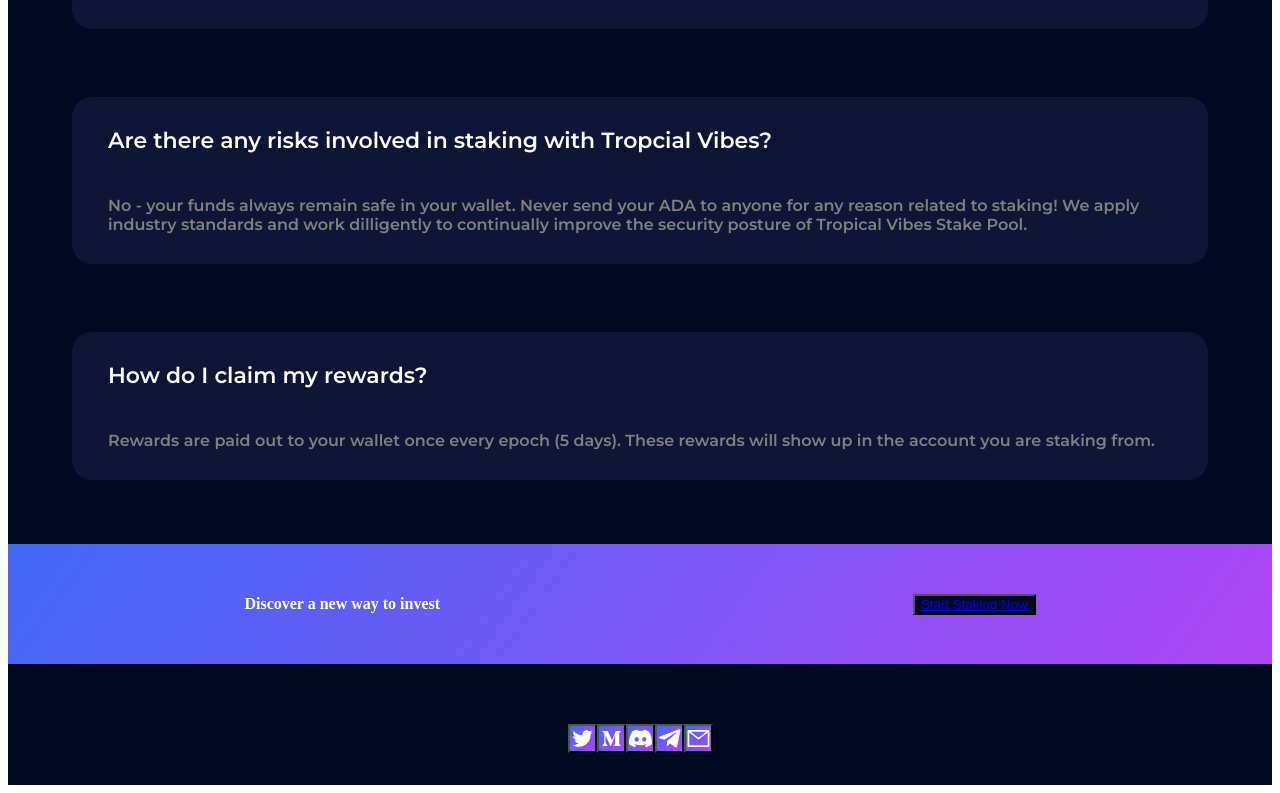
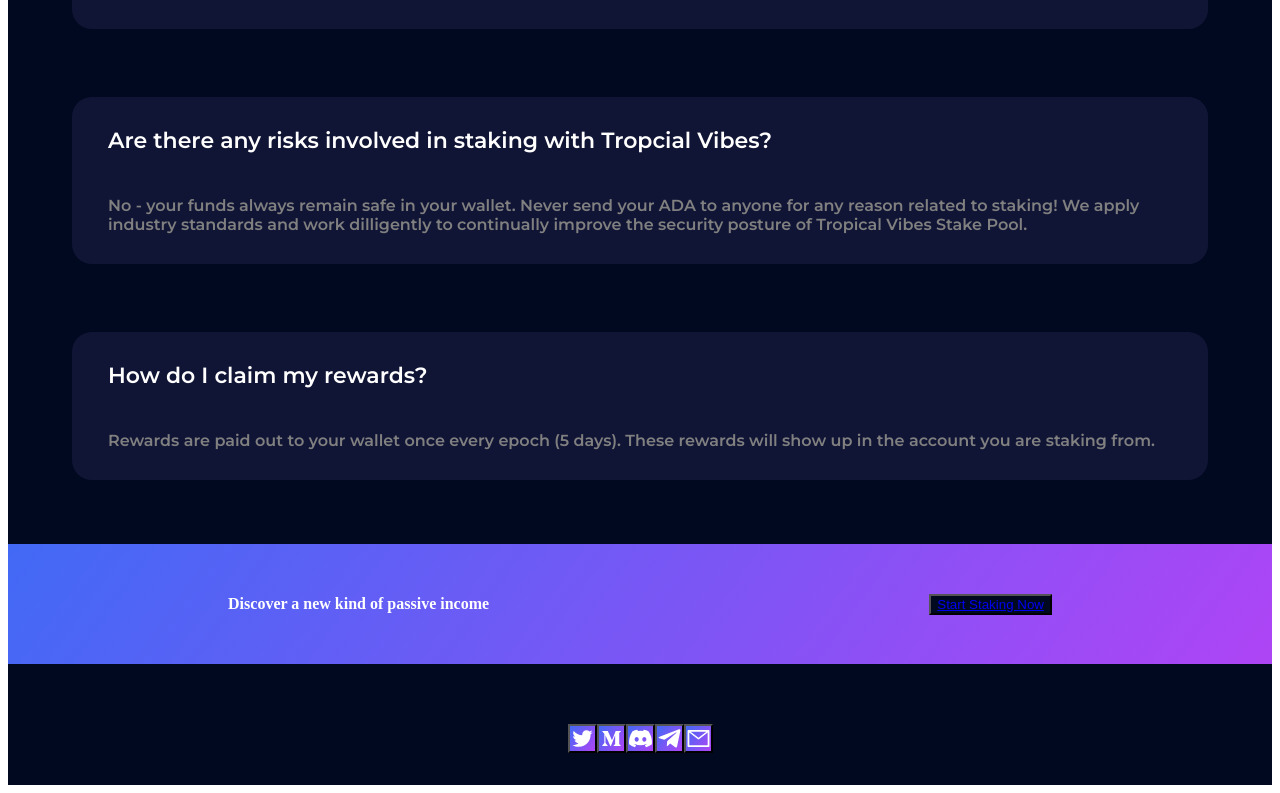
Before and after one commit to daveminer/tropical-vibes-pool-web, a Next.js app: page / in a window 1280 px wide. Shown: the part 3239-4032 px from the top of the page. Built offline with nearby package versions, Linux system fonts and the light colour scheme.

Commit message:
update copy on CTA for passive income

```diff
--- a/components/CallToAction.js
+++ b/components/CallToAction.js
@@ -15,7 +15,7 @@
           fontSize={{ base: "20px", md: "40px" }}
           fontWeight="bold"
         >
-          Discover a new way to invest
+          Discover a new kind of passive income
         </Text>
         <Button backgroundColor="#010920" size="lg" textColor="white">
           <Link href="#about">Start Staking Now</Link>
```
